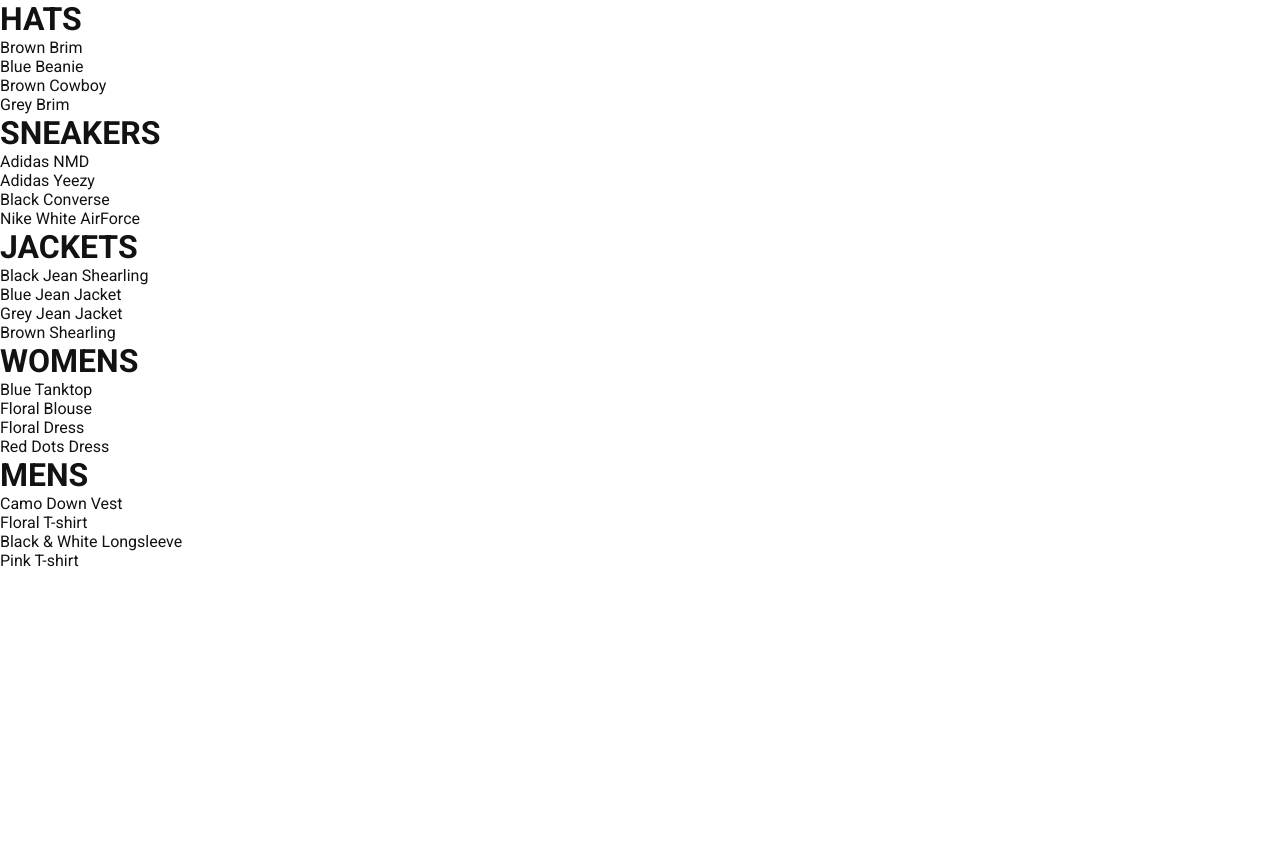
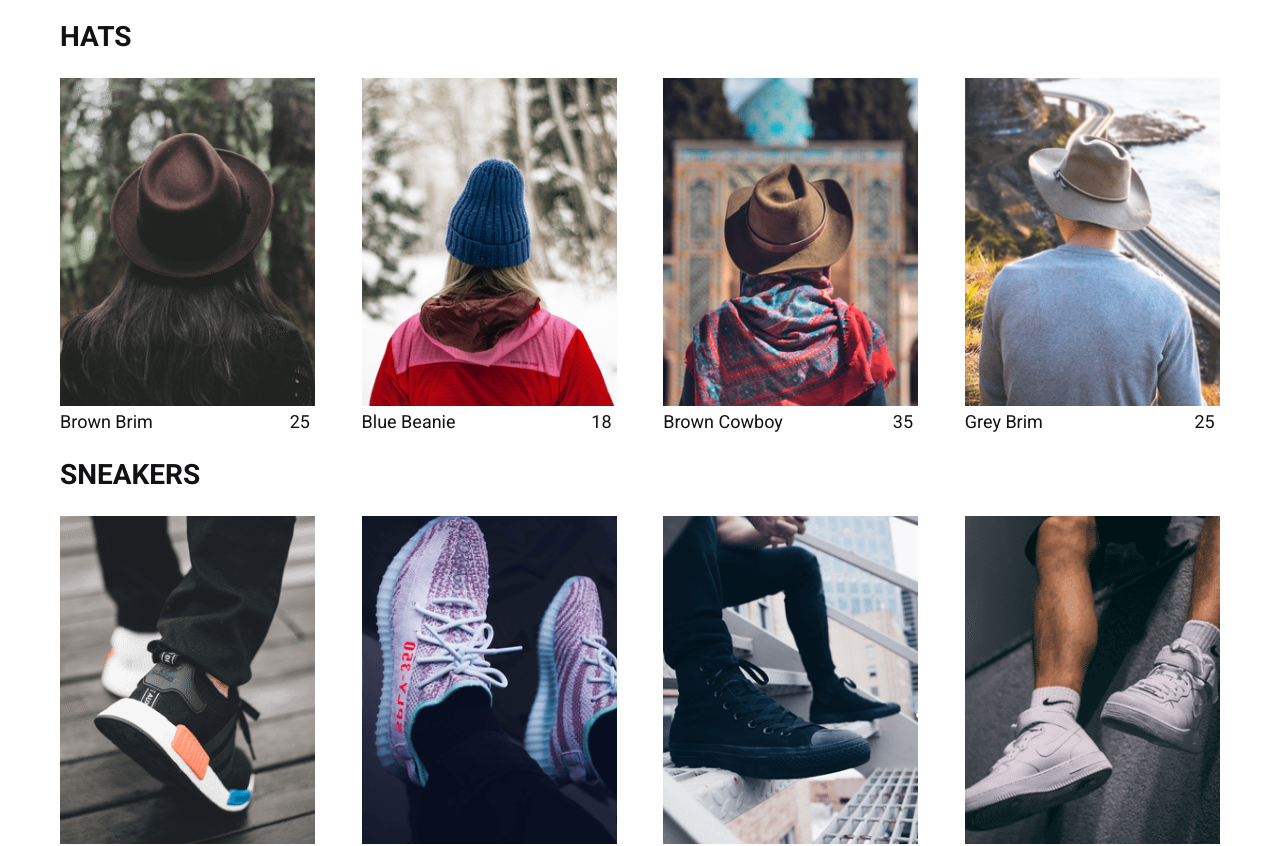
Before and after one commit to thereallucas98/clothing-e-commerce, a React (Create React App) app: page /shop in a window 1280 px wide. Shown: the top 846 px of the page. Before the commit the page ends 800 px from the top, so only its background shows below. Built offline with nearby package versions, Linux system fonts and the light colour scheme.

Commit message:
(feat): Collection Item

```diff
--- /dev/null
+++ b/src/components/CollectionItem/collection-item.styles.scss
@@ -0,0 +1,32 @@
+.collection-item {
+  width: 22%;
+  display: flex;
+  flex-direction: column;
+  height: 350px;
+  align-items: center;
+
+  .image {
+    width: 100%;
+    height: 95%;
+    background-size: cover;
+    background-position: center;
+    margin-bottom: 5px;
+  }
+
+  .collection-footer {
+    width: 100%;
+    height: 5%;
+    display: flex;
+    justify-content: space-between;
+    font-size: 18px;
+
+    .name {
+      width: 90%;
+      margin-bottom: 15px;
+    }
+
+    .price {
+      width: 10%;
+    }
+  }
+}
--- /dev/null
+++ b/src/components/CollectionItem/index.tsx
@@ -0,0 +1,22 @@
+import "./collection-item.styles.scss";
+
+type CollectionItem = {
+  id: number;
+  name: string;
+  imageUrl: string;
+  price: number;
+}
+
+function CollectionItem({ id, name, imageUrl, price }: CollectionItem) {
+  return (
+    <div className="collection-item">
+      <div className="image" style={{ backgroundImage: `url(${imageUrl})` }} />
+      <div className="collection-footer">
+        <span className="name">{name}</span>
+        <span className="price">{price}</span>
+      </div>
+    </div>
+  );
+}
+
+export default CollectionItem;
--- a/src/components/PreviewCollection/index.tsx
+++ b/src/components/PreviewCollection/index.tsx
@@ -1,17 +1,19 @@
+import CollectionItem from "../CollectionItem";
+
 import "./preview-collection.styles.scss";
 
-type CollectionItem = {
+type CollectionItemProps = {
   id: number;
   name: string;
-  // imageUrl: string;
-  // price: number;
+  imageUrl: string;
+  price: number;
 }
 
 type Collection = {
   // id: number;
   title: string;
   // routeName: string;
-  items: CollectionItem[];
+  items: CollectionItemProps[];
 }
 
 function PreviewCollection({ title, items }: Collection) {
@@ -21,7 +23,13 @@
       <div className="preview">
         {
           items.filter((item, index) => index < 4).map((item) => (
-            <div key={item.id}>{item.name}</div>
+            <CollectionItem
+              key={item.id}
+              id={item.id}
+              name={item.name}
+              imageUrl={item.imageUrl}
+              price={item.price}
+            />
           ))
         }
       </div>
--- a/src/components/PreviewCollection/preview-collection.styles.scss
+++ b/src/components/PreviewCollection/preview-collection.styles.scss
@@ -0,0 +1,15 @@
+.collection-preview {
+  display: flex;
+  flex-direction: column;
+  margin-bottom: 30px;
+
+  .title {
+    font-size: 28px;
+    margin-bottom: 25px;
+  }
+
+  .preview {
+    display: flex;
+    justify-content: space-between;
+  }
+}
--- a/src/styles/global.scss
+++ b/src/styles/global.scss
@@ -35,6 +35,9 @@
 body {
   color: var(--gray-900);
   background-color: var(--white);
+
+  padding: 20px 60px;
+
 }
 
 body, input, textarea, select, button {
```
